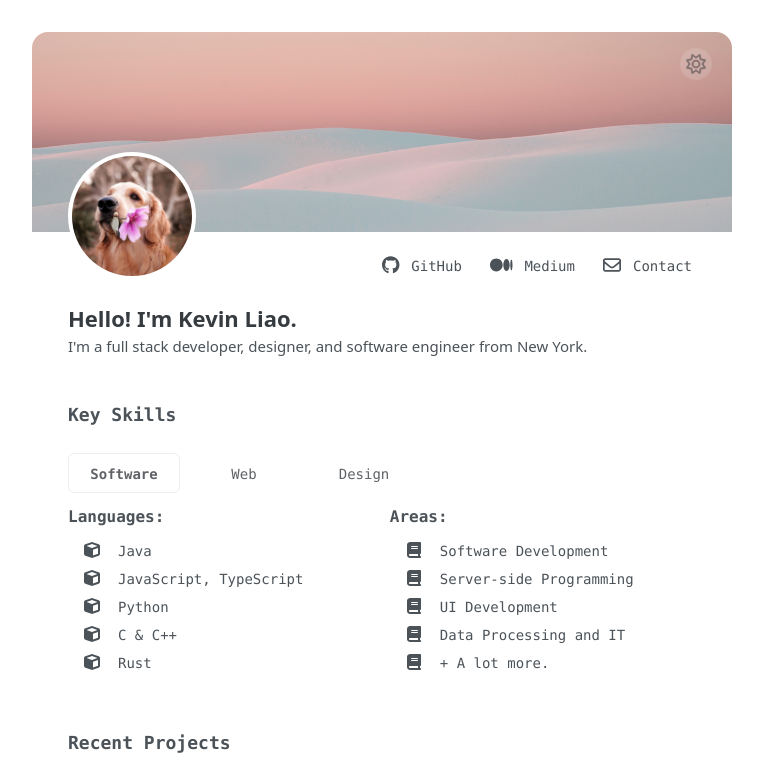
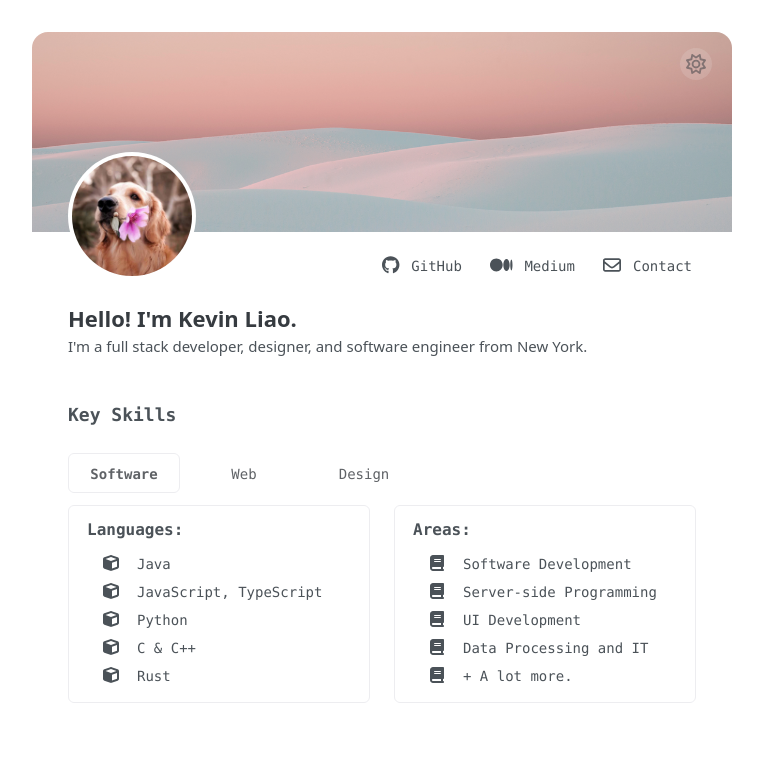
Before and after one commit to fvzy/zyy.sh, a Next.js app: page / in a window 1280 px wide. Shown: the top 764 px of the page, without its empty margins (258-1021 px from the left). Built offline with nearby package versions, Linux system fonts and the light colour scheme.

Commit message:
Evenly spaced slides and outline

```diff
--- a/components/TabDisplay/Slide.tsx
+++ b/components/TabDisplay/Slide.tsx
@@ -26,7 +26,7 @@ const Slide = ({ skillGroups, active }: SlideProps) => {
     // NOTE: Padding and negative margin should match wrapper div side margins
     <div className={"absolute overflow-scroll flex justify-between -mx-7 px-7 space-x-6 no-scrollbar transition-opacity left-0 right-0 " + (active ? "z-10 opacity-100 " : "fade opacity-0 ")}>
         {skillGroups.map(({title, skills}, i) => (
-        <div className="min-w-[200px] flex-shrink-0 inline-block" key={i}>
+        <div className="min-w-[260px] flex-shrink-0 inline-block flex-1 px-[18px] pt-3 pb-4 border border-off-white rounded-md" key={i}>
             <h2 className="font-mono font-semibold text-sub-light dark:text-sub-dark pb-2 md:pb-3">{ title }</h2>
             <ul className="font-mono text-sub-light dark:text-sub-dark pl-2.5 md:pl-3.5 space-y-1 md:space-y-2">
                 {skills.map(([icon, text], j) =>
--- a/components/TabDisplay/TabDisplay.tsx
+++ b/components/TabDisplay/TabDisplay.tsx
@@ -74,7 +74,7 @@ const TabDisplay = ({ sections }: { sections: Section[] }) => {
         <div className="hidden sm:flex overflow-scroll -mx-7 px-7 space-x-2 no-scrollbar">
             { tabs }
         </div>
-        <div className="relative no-scrollbar h-[168px]">
+        <div className="relative no-scrollbar h-[200px]">
             { slides }
         </div>
     </div>
```
